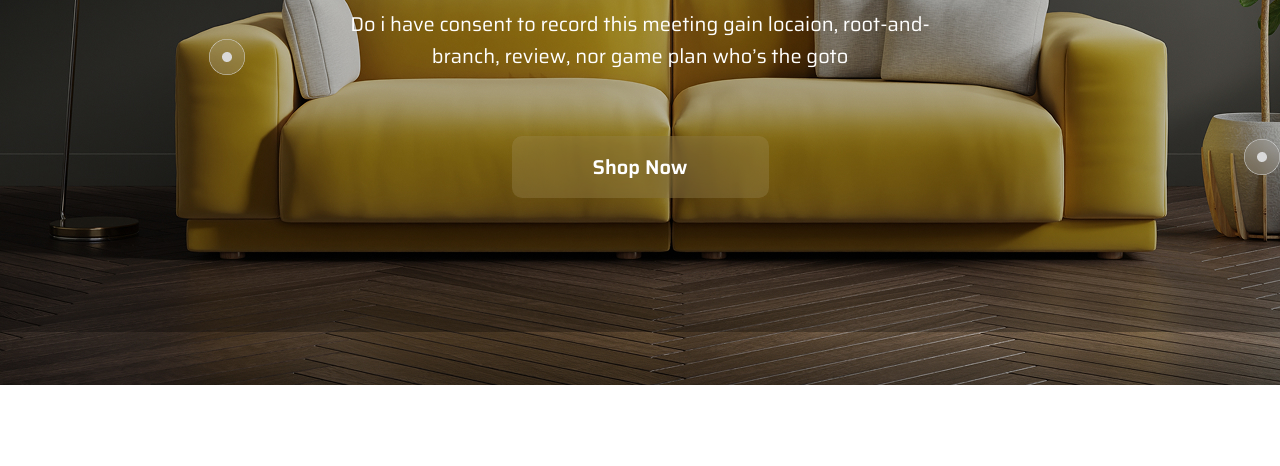
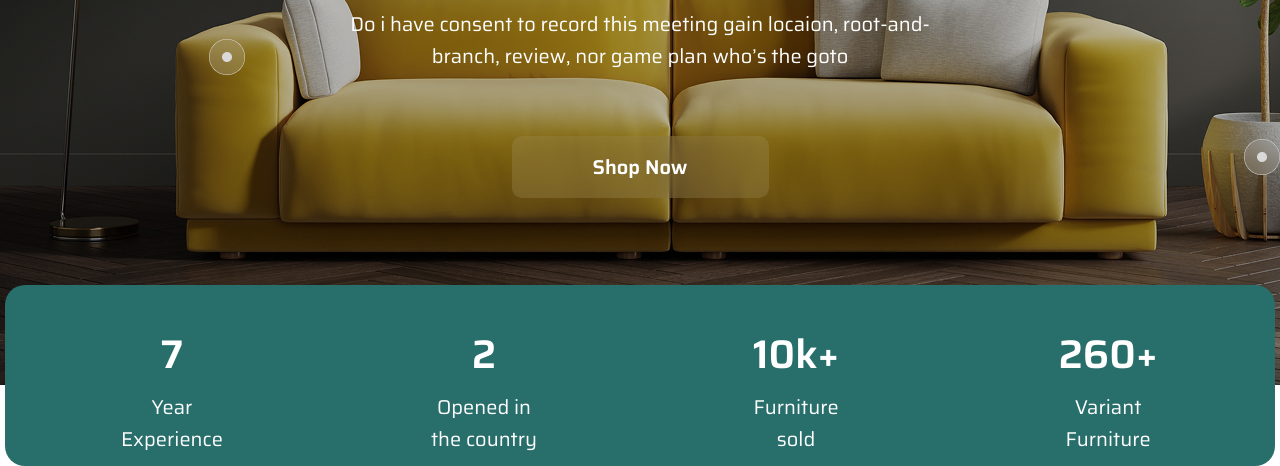
Before and after one commit to runohod/FurniShop, a website built with Vite: page index.html in a window 1280 px wide. Shown: the part 518-984 px from the top of the page. Before the commit the page ends 903 px from the top, so only its background shows below. Built offline with nearby package versions, Linux system fonts and the light colour scheme; files whose address does not match are found by name.

Commit message:
header закончил

```diff
--- a/index.html
+++ b/index.html
@@ -42,12 +42,34 @@
 
   <main>
 
-    <section class="">
-      <div class="container"></div>
+    <section class="statistica">
+      <div class="statistica-wrapper container">
+        <ul class="statistica_field">
+          <li class="statistica_h3">7</li>
+          <li class="statistica_text">Year Experience</li>
+        </ul>
+
+        <ul class="statistica_field">
+          <li class="statistica_h3">2</li>
+          <li class="statistica_text">Opened in the country</li>
+        </ul>
+
+        <ul class="statistica_field">
+          <li class="statistica_h3">10k+</li>
+          <li class="statistica_text">Furniture sold</li>
+        </ul>
+
+        <ul class="statistica_field">
+          <li class="statistica_h3">260+</li>
+          <li class="statistica_text">Variant Furniture</li>
+        </ul>
+      </div>
     </section>
 
-    <section class="">
-      <div class="container"></div>
+    <section class="promo_left">
+      <div class="container">
+
+      </div>
     </section>
 
   </main>
--- a/src/scss/components/header.scss
+++ b/src/scss/components/header.scss
@@ -76,3 +76,38 @@
   font-weight: 600;
   font-size: 20px;
 }
+
+.statistica {
+  position: relative;
+  margin-top: -100px;
+  z-index: 1;
+}
+
+.statistica-wrapper {
+  color: var(--color-white);
+  display: flex;
+  justify-content: space-between;
+  align-items: center;
+  text-align: center;
+  background-color: var(--color-bg_static);
+  border-radius: 20px;
+  padding: 38px 111px;
+}
+
+.statistica_field {
+  display: flex;
+  flex-direction: column;
+  gap: 5px;
+  height: 105px;
+  max-width: 112px;
+}
+
+.statistica_h3 {
+  font-weight: 600;
+  font-size: 40px;
+}
+
+.statistica_text {
+  font-weight: 400;
+  font-size: 20px;
+}
--- a/src/scss/global.scss
+++ b/src/scss/global.scss
@@ -22,4 +22,5 @@ button {
 :root {
   --color-white: #ffffff;
   --color-text: #23262F;
+  --color-bg_static: #286F6C;
 }
```
Also changed, not shown: src/assets/img/lui-peng-8NxTrV6i4WQ-unsplash 1.jpg (added).
